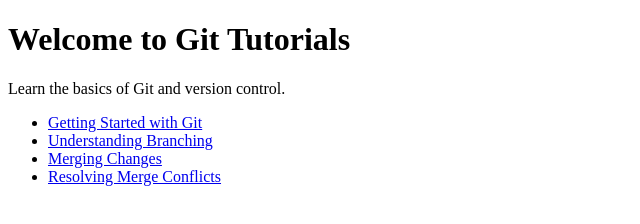
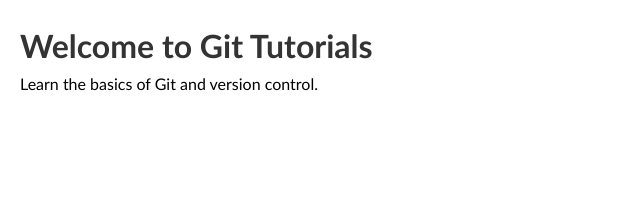
Before and after one commit to jayanthansenthilkumar/Git, a plain HTML site: page index.html in a window 1280 px wide. Shown: the whole page, without its empty margins (0-640 px from the left). Drawn offline with Linux system fonts and the light colour scheme.

Commit message:
Joses Styles added:

```diff
--- a/index.html
+++ b/index.html
@@ -3,16 +3,11 @@
 <head>
     <meta charset="UTF-8">
     <meta name="viewport" content="width=device-width, initial-scale=1.0">
+    <link rel="stylesheet" href="styles.css">
     <title>Git Tutorials</title>
 </head>
 <body>
     <h1>Welcome to Git Tutorials</h1>
     <p>Learn the basics of Git and version control.</p>
-    <ul>
-        <li><a href="getting-started.html">Getting Started with Git</a></li>
-        <li><a href="branching.html">Understanding Branching</a></li>
-        <li><a href="merging.html">Merging Changes</a></li>
-        <li><a href="conflicts.html">Resolving Merge Conflicts</a></li>
-    </ul>
 </body>
 </html>
--- /dev/null
+++ b/styles.css
@@ -0,0 +1,15 @@
+*{
+    margin: 0;
+    padding: 0;
+    box-sizing: border-box;
+}
+
+body {
+    font-family: "Calibri", sans-serif;
+    line-height: 1.6;
+    padding: 20px;
+}
+
+h1 {
+    color: #333;
+}
```
